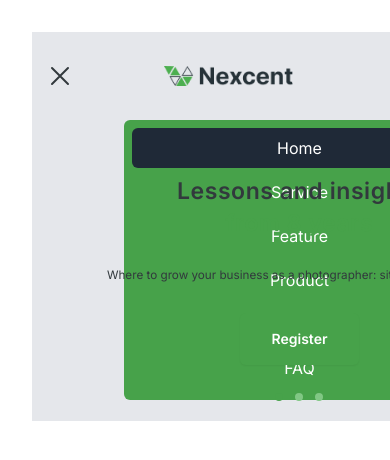
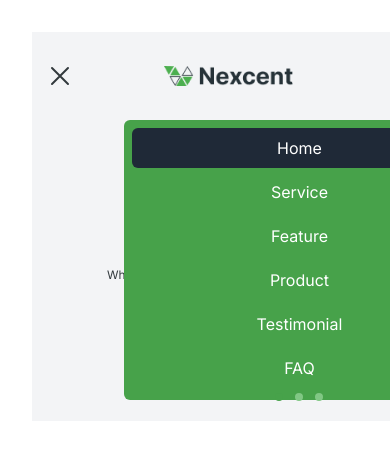
Before and after one commit to Dev-Nana/nexcent, a React (Vite) app: page / in a window 390 px wide. Both pictures are taken after a click on the button 60 px from the left and 76 px from the top of the page. Shown: the top 460 px of the page. Built offline with nearby package versions, Linux system fonts and the light colour scheme.

Commit message:
fix(navbar): ajustar z-index

```diff
--- a/src/App.tsx
+++ b/src/App.tsx
@@ -5,7 +5,7 @@ import './App.css'
 
 function App() {
   return (
-    <div className="app-container bg-gray-200">
+    <div className="app-container bg-gray-100">
       <Navbar />
       <Banner />
     </div>
--- a/src/components/navbar/Navbar.tsx
+++ b/src/components/navbar/Navbar.tsx
@@ -80,7 +80,7 @@ export default function Navbar() {
       </div>
 
       <DisclosurePanel className="sm:hidden w-full flex justify-center">
-        <div className="fixed w-[90%] rounded-md space-y-1 px-2 pb-3 pt-2 bg-green">
+        <div className="z-10 fixed w-[90%] rounded-md space-y-1 px-2 pb-3 pt-2 bg-green">
           {navigation.map((item) => (
             <DisclosureButton
               key={item.name}
```
